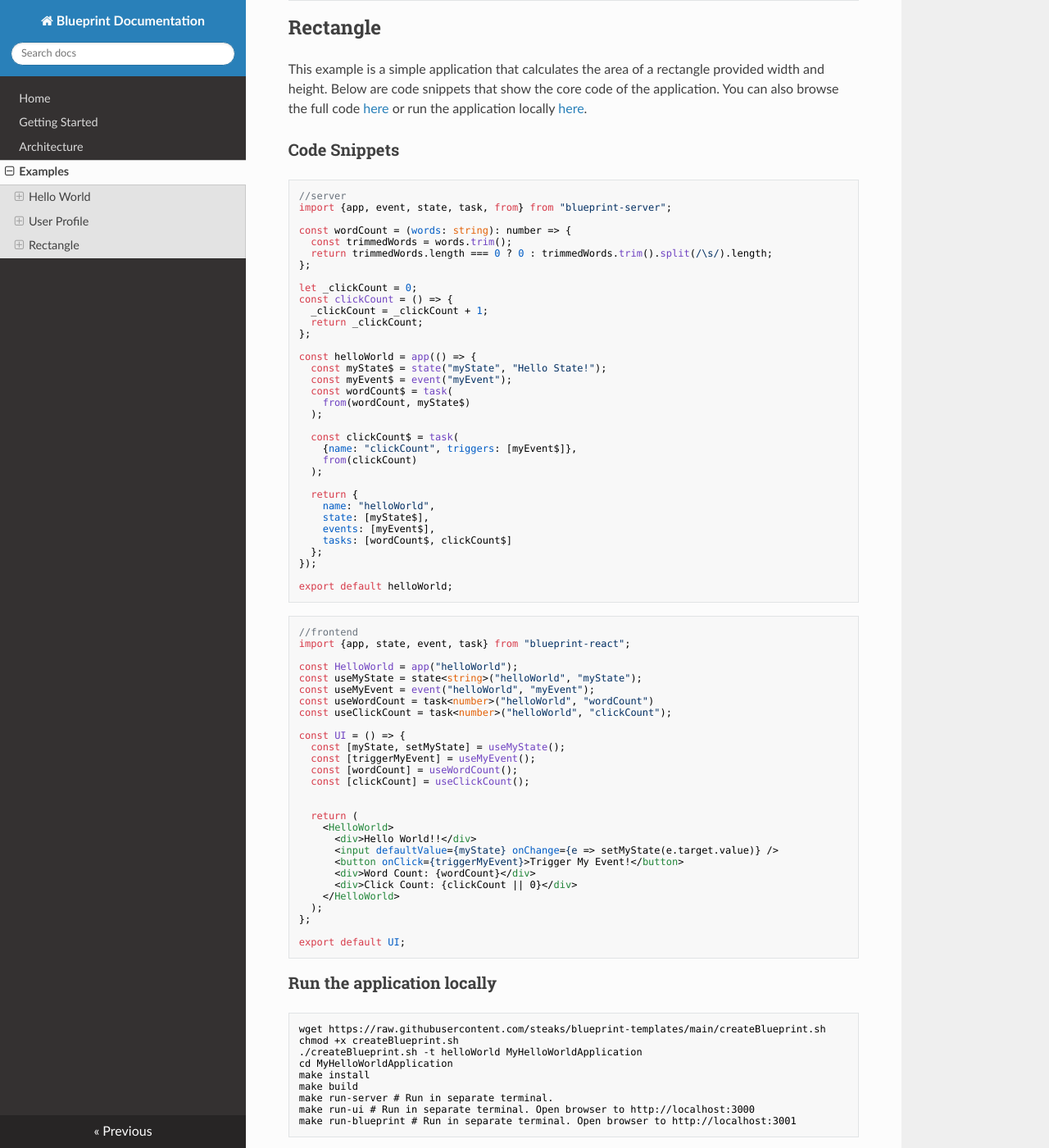
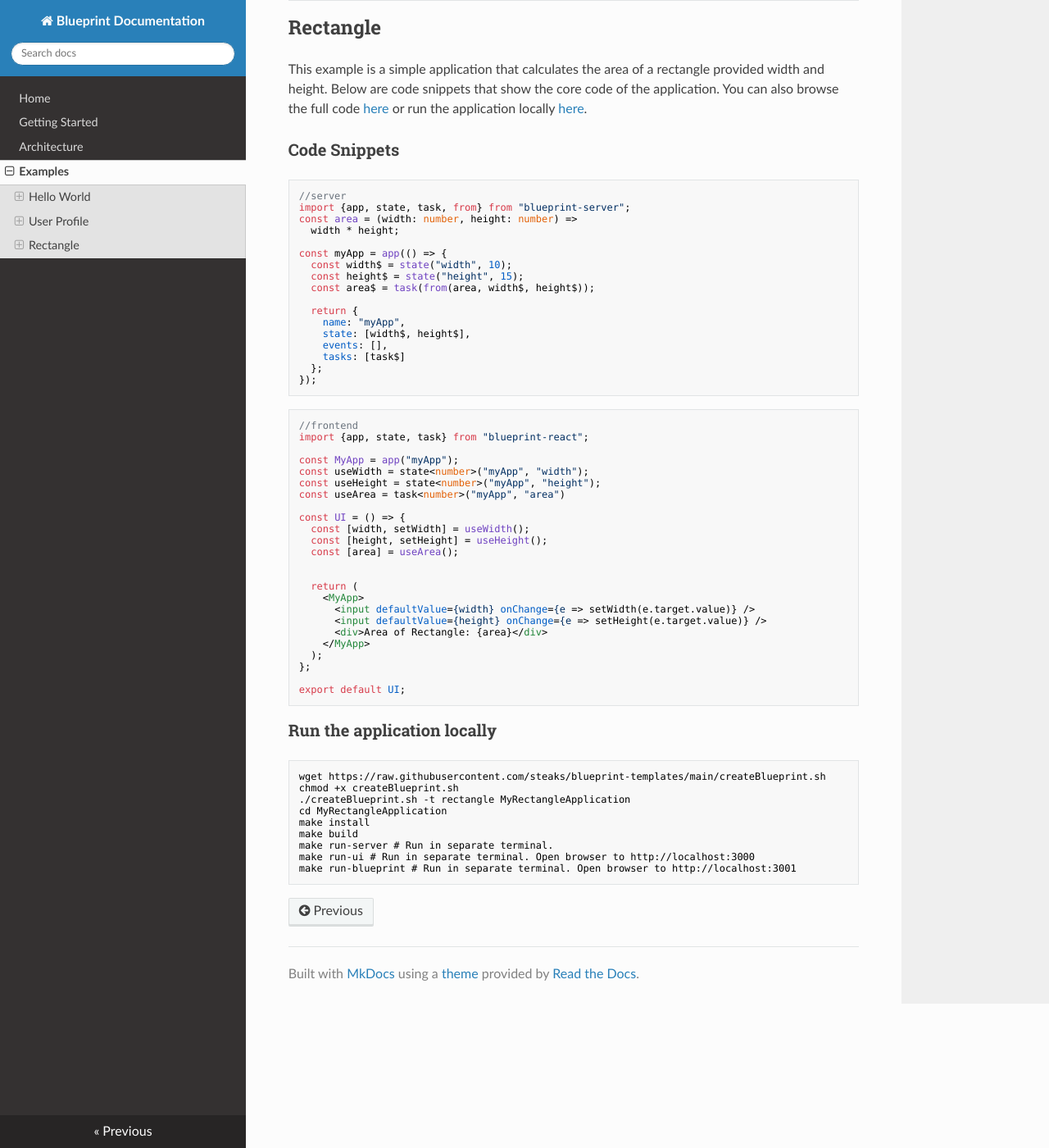
Before and after one commit to steaks/blueprint-docs, an MkDocs documentation site: the page built from docs/examples.md, in a window 1280 px wide and 1400 px high, scrolled down 3083 px. Shown: the whole window at 82% size. Built offline with MkDocs 1.6.1, drawn with Linux system fonts in a browser that asks for light colours; nearby versions of some CDN libraries.

Commit message:
Fix rectangle example

````diff
--- a/docs/examples.md
+++ b/docs/examples.md
@@ -192,73 +192,51 @@ make run-blueprint # Run in separate terminal. Open browser to http://localhost:
 
 ## Rectangle
 
-This example is a simple application that calculates the area of a rectangle provided width and height. Below are code snippets that show the core code of the application. You can also browse the full code [here](https://github.com/steaks/blueprint/tree/main/templates/rectangle) or run the application locally [here](#run-the-application-locally-2).
+This example is a simple application that calculates the area of a rectangle provided width and height. Below are code snippets that show the core code of the application. You can also browse the full code [here](https://github.com/steaks/blueprint/tree/main/templates/rectangle) or run the application locally [here](#run-the-application-locally_2).
 
 ### Code Snippets
 
 ```typescript
 //server
-import {app, event, state, task, from} from "blueprint-server";
+import {app, state, task, from} from "blueprint-server";
+const area = (width: number, height: number) =>
+  width * height;
 
-const wordCount = (words: string): number => {
-  const trimmedWords = words.trim();
-  return trimmedWords.length === 0 ? 0 : trimmedWords.trim().split(/\s/).length;
-};
-
-let _clickCount = 0;
-const clickCount = () => {
-  _clickCount = _clickCount + 1;
-  return _clickCount;
-};
-
-const helloWorld = app(() => {
-  const myState$ = state("myState", "Hello State!");
-  const myEvent$ = event("myEvent");
-  const wordCount$ = task(
-    from(wordCount, myState$)
-  );
-
-  const clickCount$ = task(
-    {name: "clickCount", triggers: [myEvent$]},
-    from(clickCount)
-  );
+const myApp = app(() => {
+  const width$ = state("width", 10);
+  const height$ = state("height", 15);
+  const area$ = task(from(area, width$, height$));
 
   return {
-    name: "helloWorld",
-    state: [myState$],
-    events: [myEvent$],
-    tasks: [wordCount$, clickCount$]
+    name: "myApp",
+    state: [width$, height$],
+    events: [],
+    tasks: [task$]
   };
 });
-
-export default helloWorld;
 ```
 
 ```typescript
 //frontend
-import {app, state, event, task} from "blueprint-react";
+import {app, state, task} from "blueprint-react";
 
-const HelloWorld = app("helloWorld");
-const useMyState = state<string>("helloWorld", "myState");
-const useMyEvent = event("helloWorld", "myEvent");
-const useWordCount = task<number>("helloWorld", "wordCount")
-const useClickCount = task<number>("helloWorld", "clickCount");
+const MyApp = app("myApp");
+const useWidth = state<number>("myApp", "width");
+const useHeight = state<number>("myApp", "height");
+const useArea = task<number>("myApp", "area")
 
 const UI = () => {
-  const [myState, setMyState] = useMyState();
-  const [triggerMyEvent] = useMyEvent();
-  const [wordCount] = useWordCount();
-  const [clickCount] = useClickCount();
+  const [width, setWidth] = useWidth();
+  const [height, setHeight] = useHeight();
+  const [area] = useArea();
 
 
   return (
-    <HelloWorld>
-      <div>Hello World!!</div>
-      <input defaultValue={myState} onChange={e => setMyState(e.target.value)} />
-      <button onClick={triggerMyEvent}>Trigger My Event!</button>
-      <div>Word Count: {wordCount}</div>
-      <div>Click Count: {clickCount || 0}</div>
-    </HelloWorld>
+    <MyApp>
+      <input defaultValue={width} onChange={e => setWidth(e.target.value)} />
+      <input defaultValue={height} onChange={e => setHeight(e.target.value)} />
+      <div>Area of Rectangle: {area}</div>
+    </MyApp>
   );
 };
 
@@ -270,8 +248,8 @@ export default UI;
 ```shell
 wget https://raw.githubusercontent.com/steaks/blueprint-templates/main/createBlueprint.sh
 chmod +x createBlueprint.sh
-./createBlueprint.sh -t helloWorld MyHelloWorldApplication
-cd MyHelloWorldApplication
+./createBlueprint.sh -t rectangle MyRectangleApplication
+cd MyRectangleApplication
 make install
 make build
 make run-server # Run in separate terminal.
````
